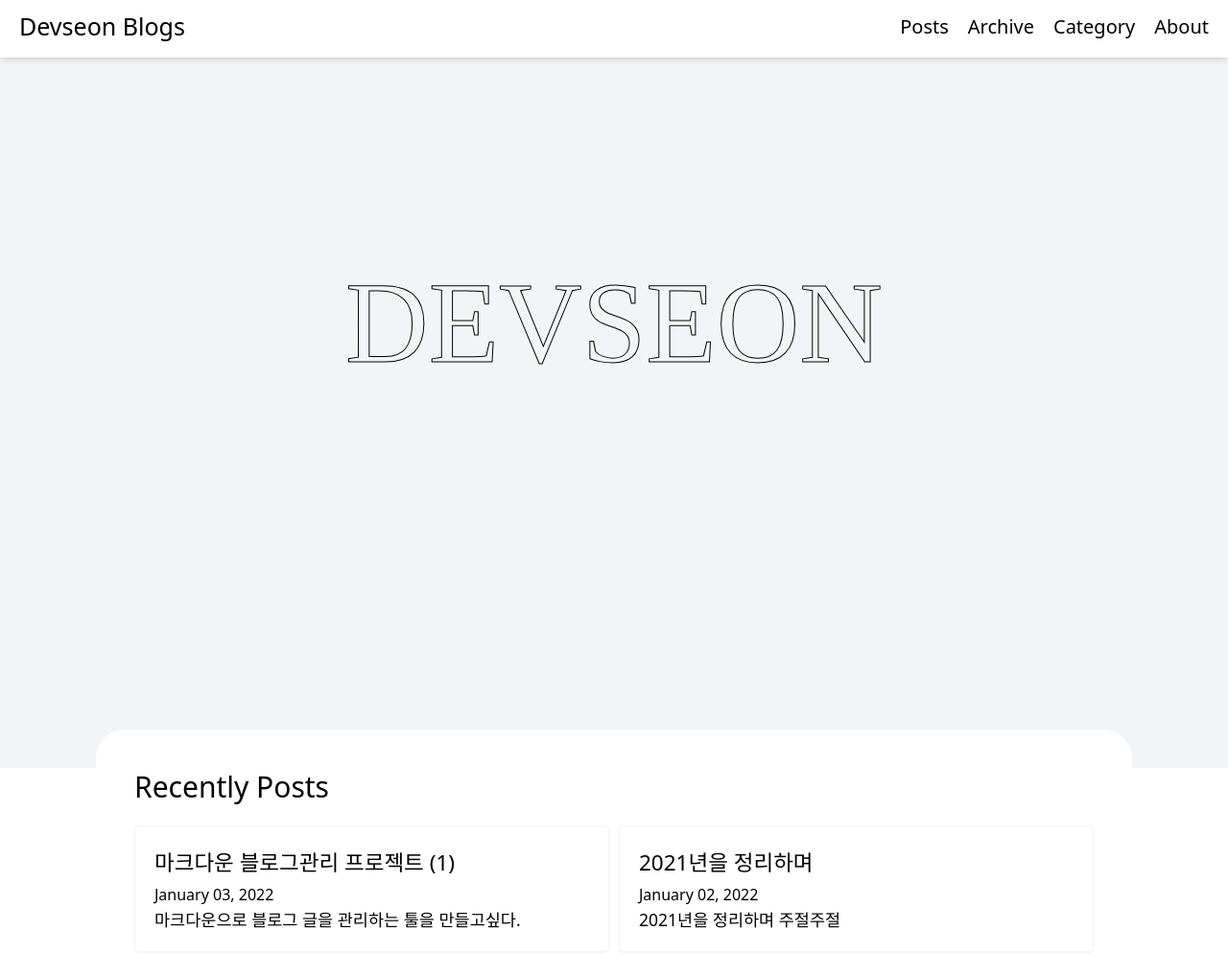
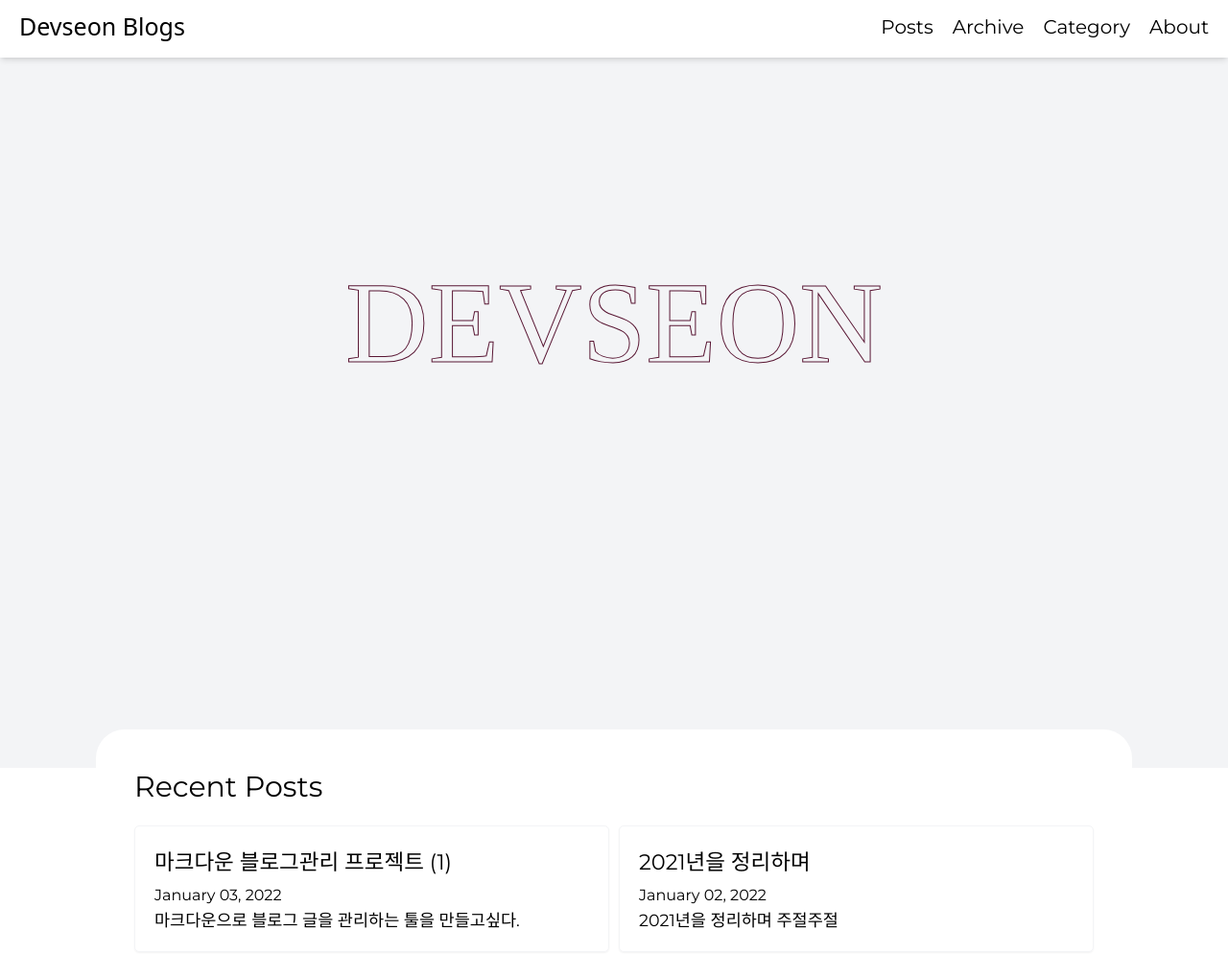
Before and after one commit to pksung1/pksung1.github.io, a Gatsby site: page / in a window 1280 px wide. Shown: the top 995 px of the page at 96% size. Built offline with nearby package versions, Linux system fonts and the light colour scheme; Gatsby itself is replaced by a stand-in of ours.

Commit message:
feat: canvas update

```diff
--- /dev/null
+++ b/src/components/Hamburger.js
@@ -0,0 +1,13 @@
+import React from 'react';
+
+const Hamburger = ({onClick}) => {
+  return (
+    <svg version="1.1" baseProfile="full" width="35" height="25" onClick={onClick}>
+      <rect width="35" height="2" fill="#000" rx="5" ry="5"/>
+      <rect width="35" height="2" y="10" fill="#000" rx="5" ry="5"/>
+      <rect width="35" height="2" y="20" fill="#000" rx="5" ry="5"/>
+    </svg>
+  )
+}
+
+export default Hamburger;
--- a/src/components/MainCanvas.js
+++ b/src/components/MainCanvas.js
@@ -9,8 +9,12 @@ class Text {
 
   render () {
     const ctx = this.canvas.getContext('2d');
+    ctx.strokeStyle = `rgb(
+      ${parseInt(Math.random() * 255)},
+      ${parseInt(Math.random() * 255)},
+      ${parseInt(Math.random() * 255)})`;
     const {width, height} = this.options
-    ctx.font = "6rem serif";
+    ctx.font = "6rem 'The Nautigal'";
     const devseonMeasure = ctx.measureText('DEVSEON')
     ctx.strokeText('DEVSEON', (width - devseonMeasure.width) / 2, (height - devseonMeasure.fontBoundingBoxAscent) / 2)
   }
@@ -32,6 +36,7 @@ class Canvas {
 
     this.canvas.width = this.width
     this.canvas.height = this.height
+    this.ctx = this.canvas.getContext('2d')
 
     this.resize = this.resize.bind(this)
 
@@ -41,9 +46,9 @@ class Canvas {
 
   start () {
     this.textCtx = new Text(this.canvas, this.options);
-    this.textCtx.render();
+
     this.loop = this.loop.bind(this)
-    this.render();
+    this.loop()
   }
 
   resize (e) {
@@ -59,14 +64,15 @@ class Canvas {
   }
 
   render () {
-
-    this.loop()
+    this.ctx.clearRect(0, 0, this.width, this.height)
+    this.textCtx.render();
   }
 
   loop () {
     requestAnimationFrame(() => {
+      this.render();
       setTimeout(() => {
-        this.loop();
+        this.loop()
       }, this.tick)
     });
   }
--- /dev/null
+++ b/src/components/Menu.js
@@ -0,0 +1,49 @@
+import React, {useState} from 'react'
+import { Link } from "gatsby"
+import Hamburger from './Hamburger'
+import classNames from 'classnames'
+
+const MENUS = [
+  {
+    to: '/posts',
+    display: 'Posts'
+  },
+  {
+    to: '/archive',
+    display: 'Archive'
+  },
+  {
+    to: '/category',
+    display: 'Category'
+  },
+  {
+    to: '/about',
+    display: 'About'
+  },
+]
+
+const Menu = () => {
+  const [displayMenu, setDisplayMenu] = useState(false)
+  const handleMenuClick = () => {
+    setDisplayMenu(!displayMenu)
+  }
+
+  const mobileMenuClasses = classNames('flex flex-col items-center absolute left-0 top-12 bg-white w-full shadow', {'hidden': !displayMenu})
+
+
+  return (
+    <div className='flex items-center'>
+        <div className="flex flex-row justify-center items-center gap-4 hidden lg:flex">
+          {MENUS.map(({to, display}) => <Link to={to}>{display}</Link>)}
+        </div>
+        <div className="lg:hidden flex items-center">
+          <Hamburger onClick={handleMenuClick} />
+          <div className={mobileMenuClasses}>
+            {MENUS.map(({to, display}) => <Link className='py-2 w-full shadow text-center' to={to}>{display}</Link>)}
+          </div>
+        </div>
+    </div>
+  )
+}
+
+export default Menu;
--- a/src/components/layout.js
+++ b/src/components/layout.js
@@ -1,6 +1,7 @@
 import * as React from "react"
 import { Link } from "gatsby"
 import classnames from 'classnames'
+import Menu from './Menu'
 
 const Layout = ({ location, title, children }) => {
   const rootPath = `${__PATH_PREFIX__}/`
@@ -12,15 +13,10 @@ const Layout = ({ location, title, children }) => {
     <div data-is-root-path={isRootPath}>
       <header className="shadow-md w-full h-12 items-center z-20 fixed bg-white">
         <div className="flex flex-row justify-between px-4 py-2">
-          <h1 className="text-xl">
+          <h1 className="text-xl font-title">
             <Link to="/">{title}</Link>
           </h1>
-          <div className="flex flex-row justify-center items-center gap-4">
-            <Link to="/posts/">Posts</Link>
-            <Link to="/archive">Archive</Link>
-            <Link to="/category">Category</Link>
-            <Link to="/about">About</Link>
-          </div>
+          <Menu />
         </div>
       </header>
       <main className="flex flex-column">
--- a/src/pages/index.js
+++ b/src/pages/index.js
@@ -31,7 +31,7 @@ const BlogIndex = ({ data, location }) => {
       <MainCanvas />
       <div className="pt-screen -mt-8 z-10 relative lg:px-20">
         <div className="bg-white mx-auto rounded-t-3xl p-8 max-h">
-          <h2 className="text-2xl pb-4">Recently Posts</h2>
+          <h2 className="text-2xl pb-4">Recent Posts</h2>
           <ol className="lg:grid grid-rows-3 grid-cols-2 gap-2">
             {posts.slice(0, 6).map(post => {
               const title = post.frontmatter.title || post.fields.slug
--- a/src/style.css
+++ b/src/style.css
@@ -3,10 +3,12 @@
 @tailwind utilities;
 
 
-html {
-  font-size: 20px;
-}
-
+/*
+ WebFont
+  - The Nautigal  400 700
+  - Noto Sans KR  300 400 700
+*/
+@import url('https://fonts.googleapis.com/css2?family=Noto+Sans+KR:wght@300;400;700&family=The+Nautigal:wght@400;700&display=swap');
 
 :root {
   --maxWidth-none: "none";
@@ -35,10 +37,10 @@ html {
   --spacing-20: 5rem;
   --spacing-24: 6rem;
   --spacing-32: 8rem;
-  --fontFamily-sans: Montserrat, system-ui, -apple-system, BlinkMacSystemFont,
+  --fontFamily-sans: 'Noto Sans KR', Montserrat, system-ui, -apple-system, BlinkMacSystemFont,
     "Segoe UI", Roboto, "Helvetica Neue", Arial, "Noto Sans", sans-serif,
     "Apple Color Emoji", "Segoe UI Emoji", "Segoe UI Symbol", "Noto Color Emoji";
-  --fontFamily-serif: "Merriweather", "Georgia", Cambria, "Times New Roman",
+  --fontFamily-serif: 'Noto Sans KR', "Merriweather", "Georgia", Cambria, "Times New Roman",
     Times, serif;
   --font-body: var(--fontFamily-serif);
   --font-heading: var(--fontFamily-sans);
@@ -68,6 +70,12 @@ html {
   --color-heading: #1a202c;
   --color-heading-black: black;
   --color-accent: #d1dce5;
+}
+
+
+html {
+  font-size: 20px;
+  font-family: var(--fontFamily-sans);
 }
 
 /* HTML elements */
--- a/tailwind.config.js
+++ b/tailwind.config.js
@@ -10,7 +10,13 @@ module.exports = {
     extend: {
       padding: {
         screen: '100vh'
-      }
+      },
+      fontFamily: {
+        display: ['Noto Sans KR', 'Montserrat', 'system-ui', '-apple-system', 'BlinkMacSystemFont',
+        "Segoe UI", 'Roboto', "Helvetica Neue", 'Arial', "Noto Sans", 'sans-serif',
+        "Apple Color Emoji", "Segoe UI Emoji", "Segoe UI Symbol", "Noto Color Emoji"],
+        title: ['The Nautigal', "Noto Sans", 'sans-serif']
+      },
     },
   },
   plugins: [],
```
